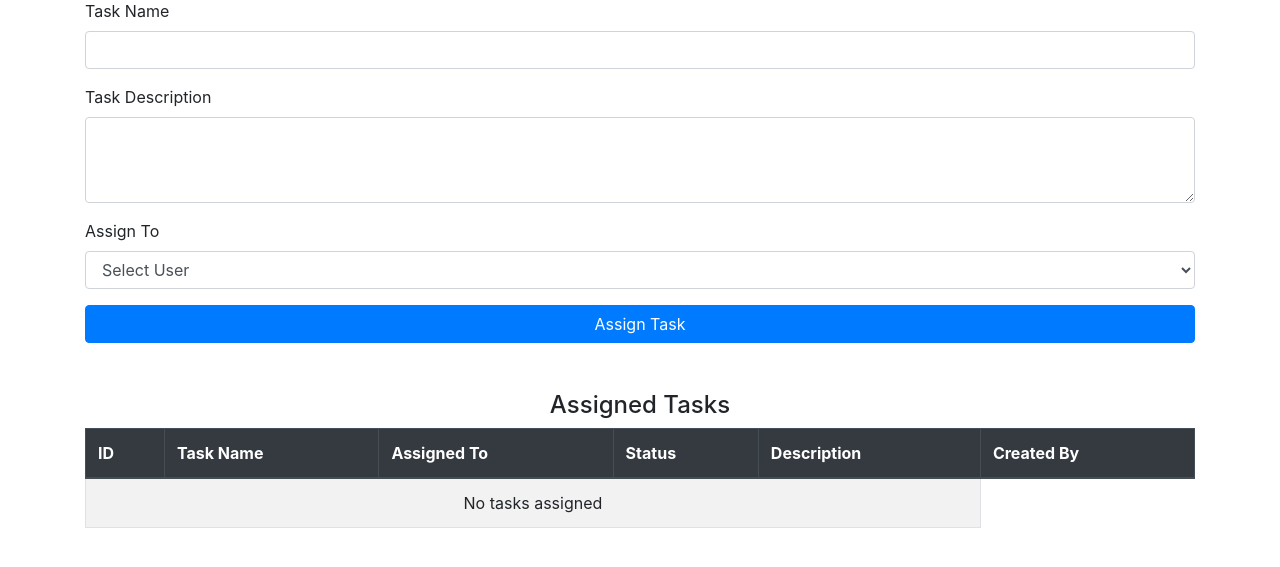
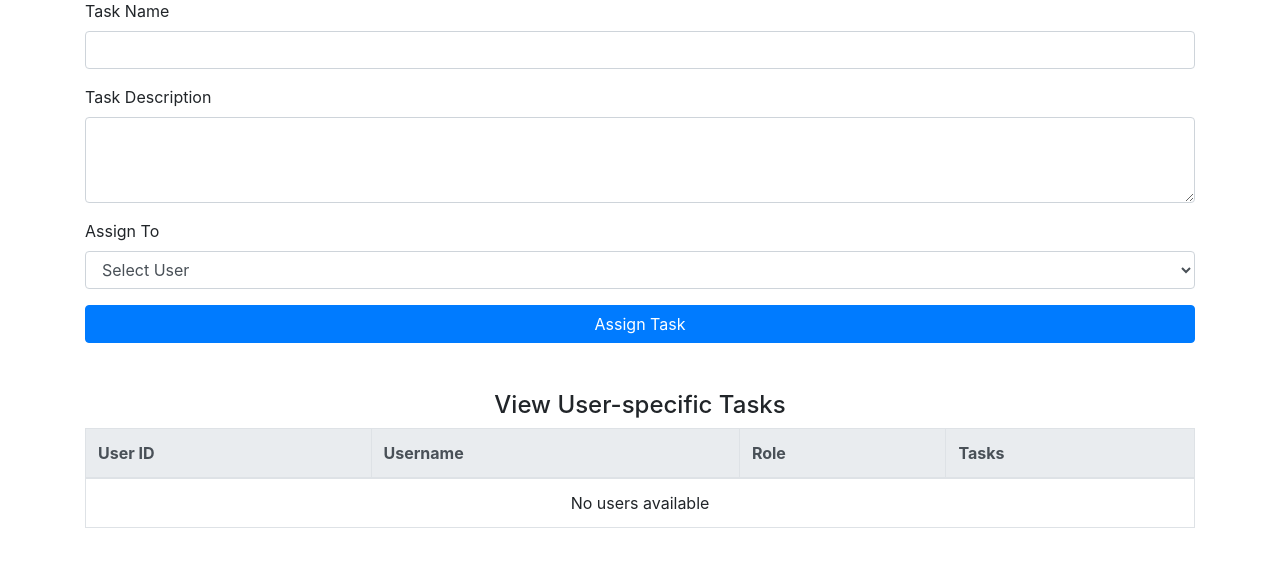
Before and after one commit to VishnuMK2006/to_do, a Django app: template get_info/templates/get_info/task_assign.html in a window 1280 px wide. Shown: the part 95-662 px from the top of the page. Run offline with Django 5.2, Linux system fonts and the light colour scheme; the template is opened without the code that fills it, so the values that code supplies are empty; some libraries are stand-ins or nearby versions.

Commit message:
Added user functionalities

```diff
--- a/get_info/apps.py
+++ b/get_info/apps.py
@@ -1,5 +1,4 @@
 from django.apps import AppConfig
-
 
 class GetInfoConfig(AppConfig):
     default_auto_field = 'django.db.models.BigAutoField'
--- a/get_info/templates/get_info/task_assign.html
+++ b/get_info/templates/get_info/task_assign.html
@@ -37,40 +37,31 @@
             <button type="submit" class="btn btn-primary btn-block">Assign Task</button>
         </form>
 
-        <!-- Task List Table -->
         <div class="mt-5">
-            <h4 class="text-center">Assigned Tasks</h4>
+            <h4 class="text-center">View User-specific Tasks</h4>
             <div class="table-responsive">
-                <table class="table table-bordered table-striped">
-                    <thead class="thead-dark">
+                <table class="table table-bordered table-hover">
+                    <thead class="thead-light">
                         <tr>
-                            <th>ID</th>
-                            <th>Task Name</th>
-                            <th>Assigned To</th>
-                            <th>Status</th>
-                            <th>Description</th>
-                            <th>Created By</th>
+                            <th>User ID</th>
+                            <th>Username</th>
+                            <th>Role</th>
+                            <th>Tasks</th>
                         </tr>
                     </thead>
                     <tbody>
-                        {% for task in task_list %}
+                        {% for user in user_list %}
                         <tr>
-                            <td>{{ task.task_id }}</td>
-                            <td>{{ task.task_name }}</td>
-                            <td>{{ task.assin_to.user_name}}</td>
+                            <td>{{ user.user_id }}</td>
+                            <td>{{ user.user_name }}</td>
+                            <td>{{ user.role }}</td>
                             <td>
-                                {% if task.status %}
-                                <span class="badge badge-success">Completed</span>
-                                {% else %}
-                                <span class="badge badge-warning">Pending</span>
-                                {% endif %}
+                                <a href="{% url 'user_task_detail' user.user_id %}" class="btn btn-info btn-sm">View Tasks</a>
                             </td>
-                            <td>{{task.task_des}}</td>
-                            <td>{{ task.created_by }}</td>
                         </tr>
                         {% empty %}
                         <tr>
-                            <td colspan="5" class="text-center">No tasks assigned</td>
+                            <td colspan="4" class="text-center">No users available</td>
                         </tr>
                         {% endfor %}
                     </tbody>
--- a/get_info/urls.py
+++ b/get_info/urls.py
@@ -1,6 +1,11 @@
 from django.urls import path
 from . import views
-urlpatterns=[
-    path('admin_task_assignment/',views.admin_user_list,name='admin_user_list'),
-    path('t_submit/',views.assign_task,name='assign_task'),
+urlpatterns = [
+    path('', views.todo_list, name='todo_list'),
+    path('add/', views.add_task, name='add_task'),
+    path('remove/', views.remove_task, name='remove_task'),
+    path('complete/', views.complete_task, name='complete_task'),
+    path('admin_user_list/', views.admin_user_list, name='admin_user_list'),
+    path('assign_task/', views.assign_task, name='assign_task'),
+    path('user_tasks/<int:user_id>/', views.user_task_detail, name='user_task_detail'),
 ]
```
Also changed, not shown: get_info/templates/get_info/user_task_detail.html (added, +25 -0 lines), get_info/views.py (+16 -3 lines).
